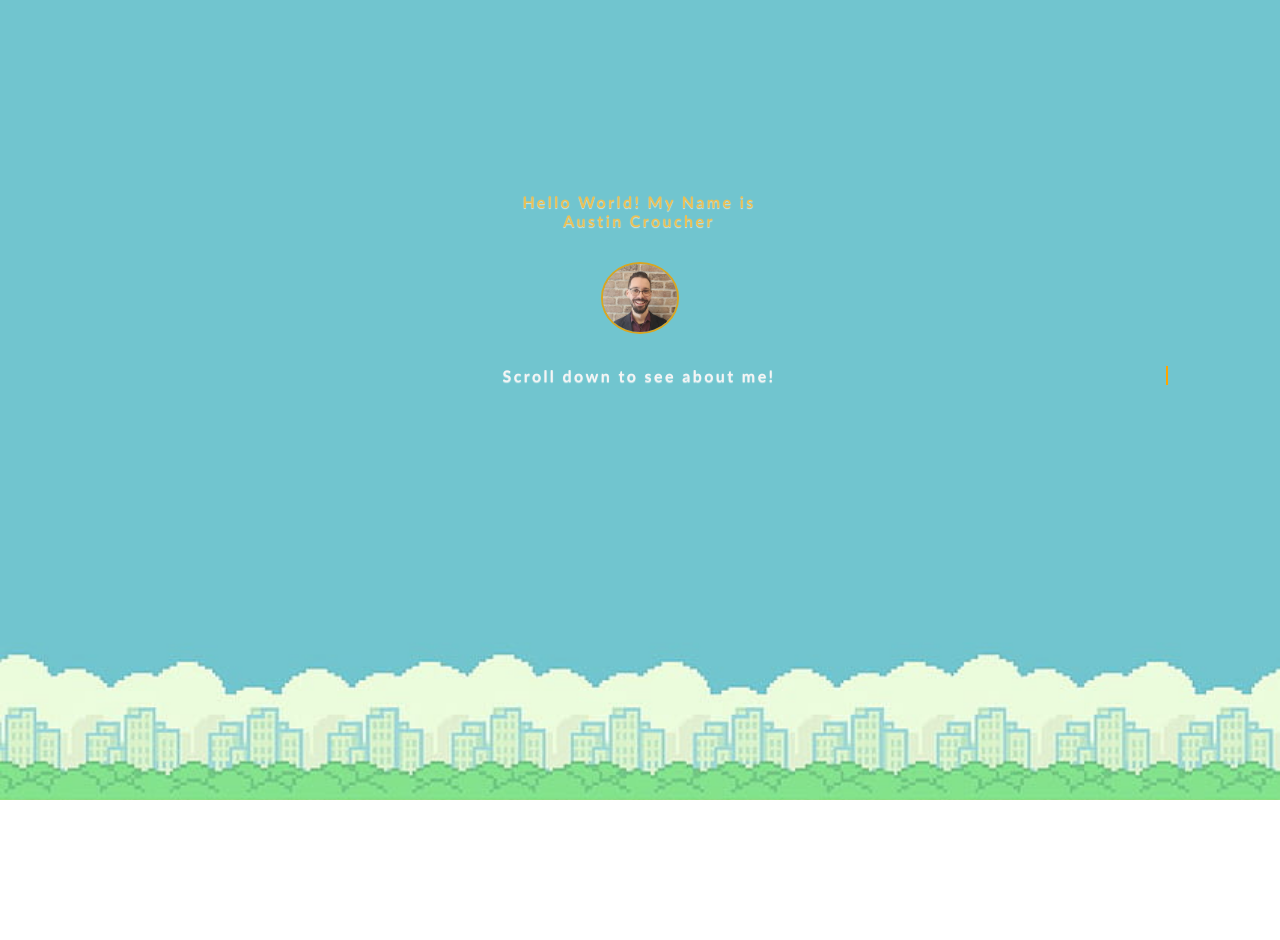
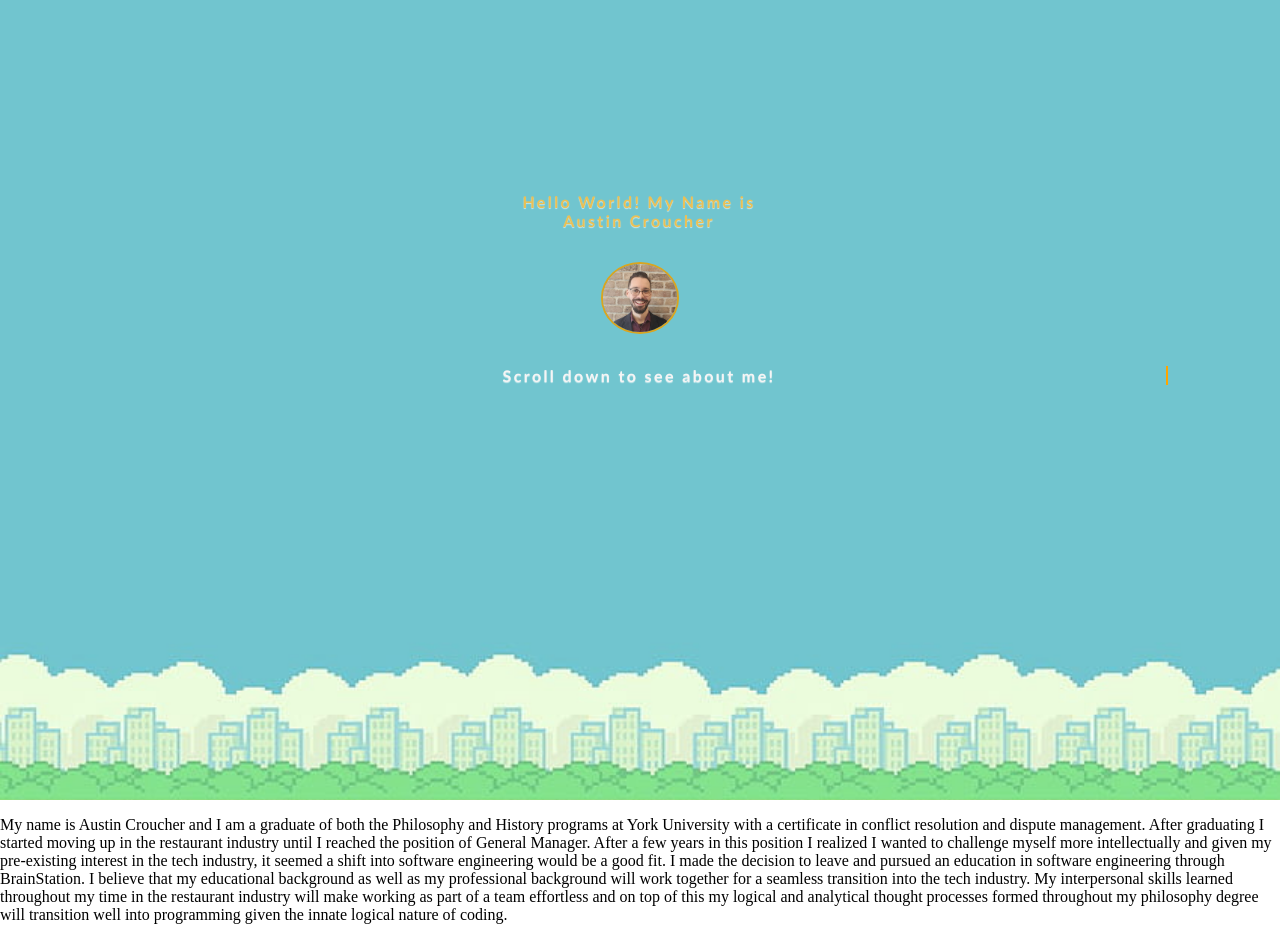
Before and after one commit to AustinCroucher247/portfolio-qr, a React (Create React App) app: page /nonInteractive in a window 1280 px wide. Before the commit the page ends 800 px from the top, so only its background shows below. Built offline with nearby package versions, Linux system fonts and the light colour scheme; a web font is replaced by a local one.

Commit message:
testing scroll

```diff
--- a/src/components/nonInteractive/nonInteractive.jsx
+++ b/src/components/nonInteractive/nonInteractive.jsx
@@ -1,8 +1,22 @@
 import './nonInteractive.scss'
 import profilePic from "../../assets-portfolio-qr/ProfilePic.jpg"
-
+import { useEffect } from 'react';
 
 function NonInteractive() {
+    useEffect(() => {
+        const handleScroll = () => {
+            const scrollPos = window.scrollY;
+            const img = document.querySelector('.background--img--non');
+
+            // This fades out the picture when we've scrolled past the first screen
+            img.style.opacity = 1 - scrollPos / window.innerHeight;
+        }
+
+        window.addEventListener('scroll', handleScroll);
+
+        // clean up the event listener when the component is unmounted
+        return () => window.removeEventListener('scroll', handleScroll);
+    }, []);
     return (
         <>
             <div className='background--img--non'>
@@ -16,6 +30,22 @@ function NonInteractive() {
                     <h1 className='landing-page-text--scroll'>Scroll down to see about me!</h1>
                 </div>
             </div>
+            <section className='aboutMe'>
+                <p className='about--me--text'>
+                    My name is Austin Croucher and I am a graduate of both the Philosophy and History programs
+                    at York University with a certificate in conflict resolution and dispute management. After
+                    graduating I started moving up in the restaurant industry until I reached the position of General Manager.
+                    After a few years in this position I realized I wanted to challenge myself more intellectually and given
+                    my pre-existing interest in the tech industry, it seemed a shift into software engineering would be a good
+                    fit. I made the decision to leave and pursued an
+                    education in software engineering through BrainStation.
+                    I believe that my educational background as well as my professional background will work together for a
+                    seamless transition into the tech industry. My interpersonal skills learned throughout my time in the
+                    restaurant industry will make working as part of a team effortless and on top of this my logical and
+                    analytical thought processes formed throughout my philosophy degree will transition well into programming
+                    given the innate logical nature of coding.
+                </p>
+            </section>
         </>
     );
 }
--- a/src/components/nonInteractive/nonInteractive.scss
+++ b/src/components/nonInteractive/nonInteractive.scss
@@ -130,3 +130,23 @@
         change-color 0.5s forwards 7s,
         hide-caret 0.1s forwards 0.5s;
 }
+
+.background--img--non {
+    position: fixed;
+    background-image: url('../../assets-portfolio-qr/flappyBack.jpg');
+    width: 100%;
+    height: 100vh;
+    background-size: cover;
+    overflow: hidden;
+    background-position: center;
+    opacity: 1;
+    transition: opacity 0.5s ease-in-out;
+}
+
+.aboutMe {
+    position: absolute;
+    top: 100vh;
+    /* Initially positioned outside the viewport */
+    width: 100%;
+    /* rest of your styles... */
+}
```
